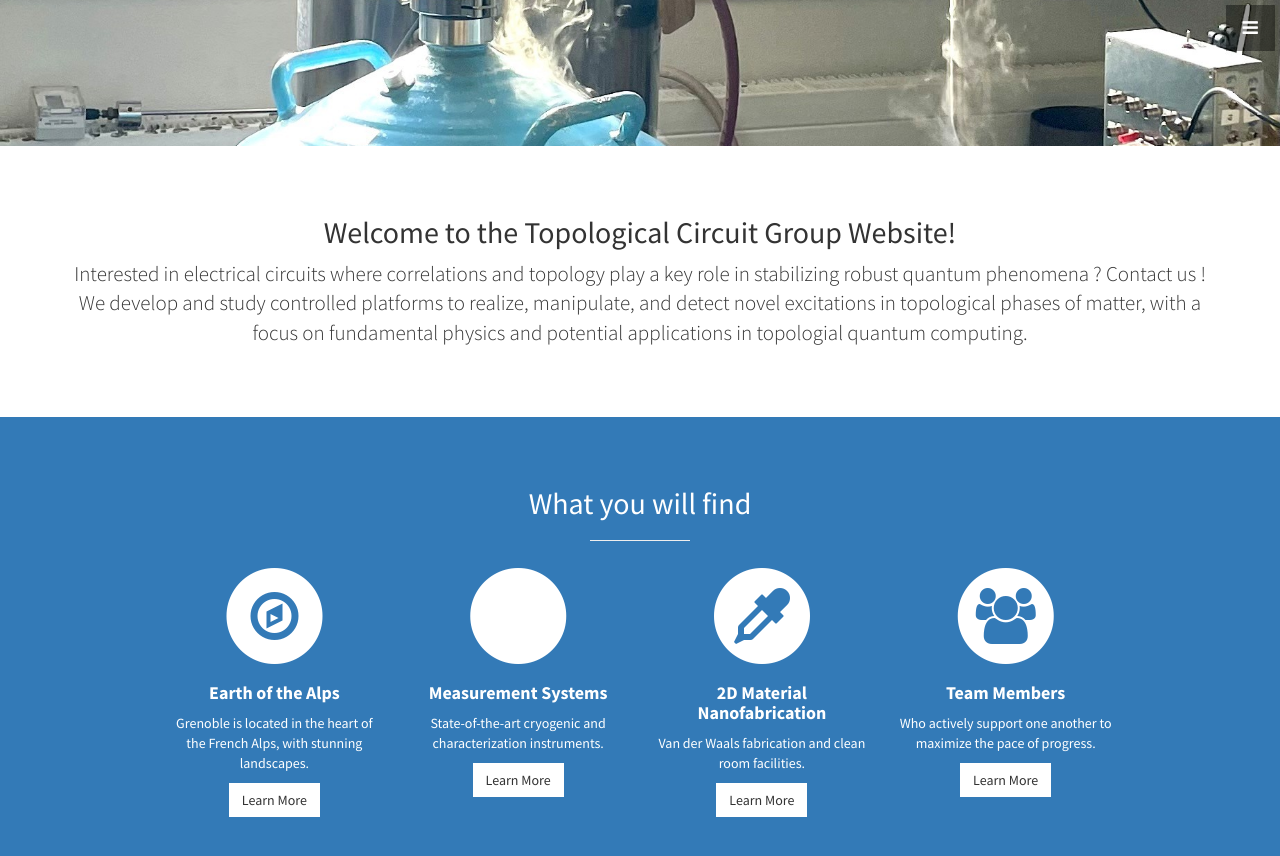
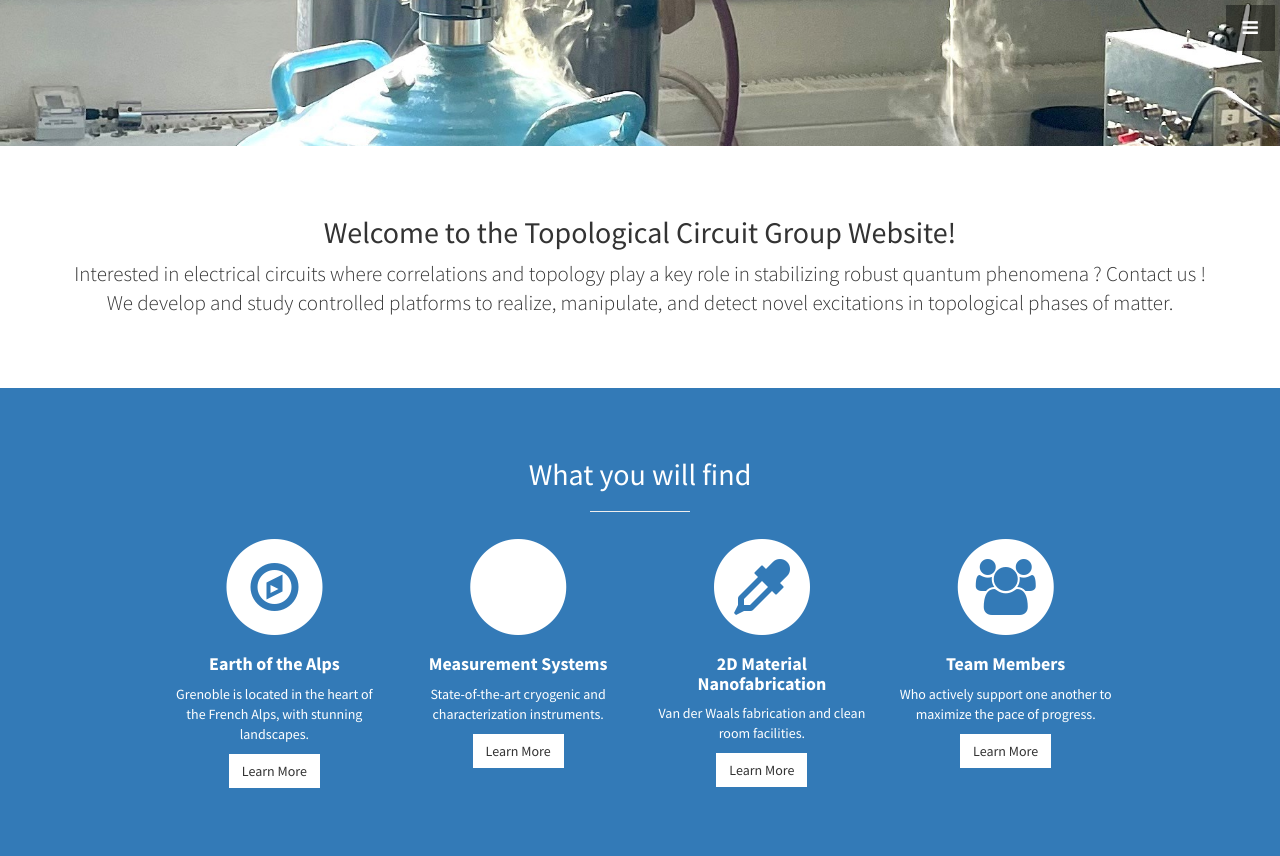
Before and after one commit to aassouline/topo-circuits.github.io, a Jekyll site: the page built from index.html, in a window 1280 px wide and 900 px high, scrolled down 754 px, cut to the strip 0-864 px from the top of the window. Shown: the top 856 px of the strip. Built offline with Jekyll 4.4.1, drawn with Linux system fonts in a browser that asks for light colours.

Commit message:
Update about.html

```diff
--- a/_includes/about.html
+++ b/_includes/about.html
@@ -4,8 +4,8 @@
       <div class="col-lg-12 text-center">
         <h2>Welcome to the Topological Circuit Group Website!</h2>
         <p class="lead">Interested in electrical circuits where correlations and topology play a key role in stabilizing robust quantum phenomena ?
-          Contact us ! We develop and study controlled platforms to realize, manipulate, and detect novel excitations in topological phases of matter,
-          with a focus on fundamental physics and potential applications in topologial quantum computing.</p>
+          Contact us ! We develop and study controlled platforms to realize, manipulate, and detect novel excitations in topological phases of matter.
+        </p>
       </div>
     </div>
     <!-- /.row -->
```
